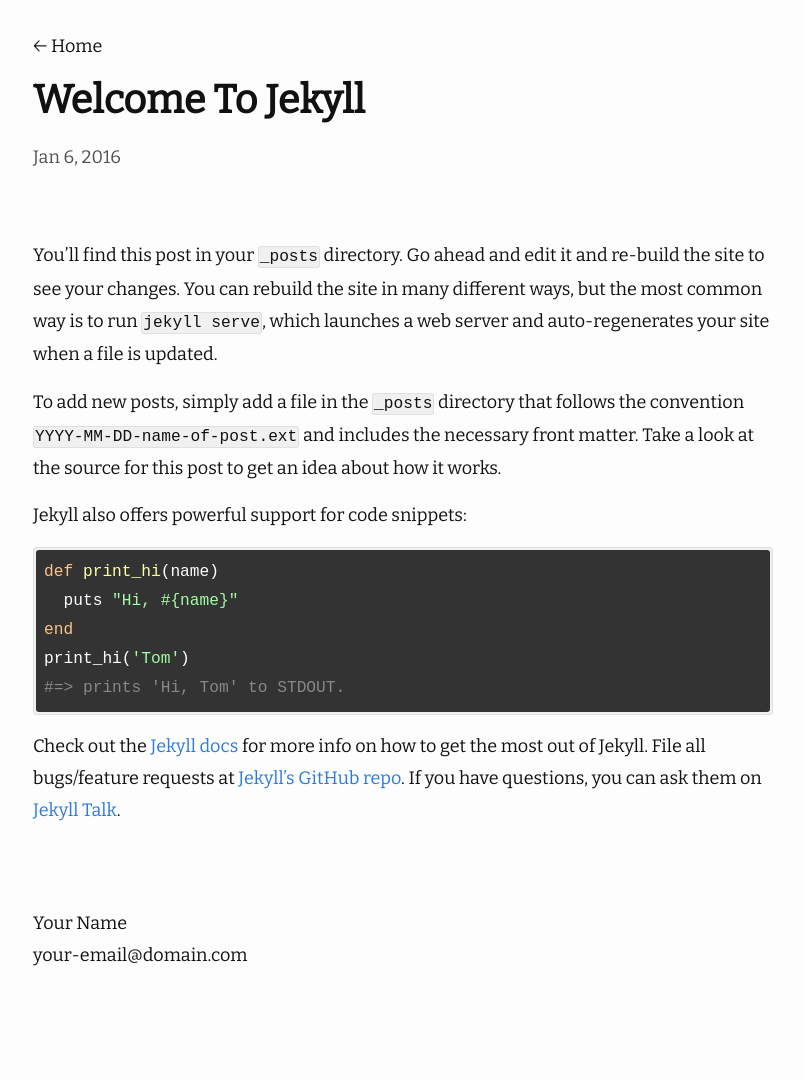
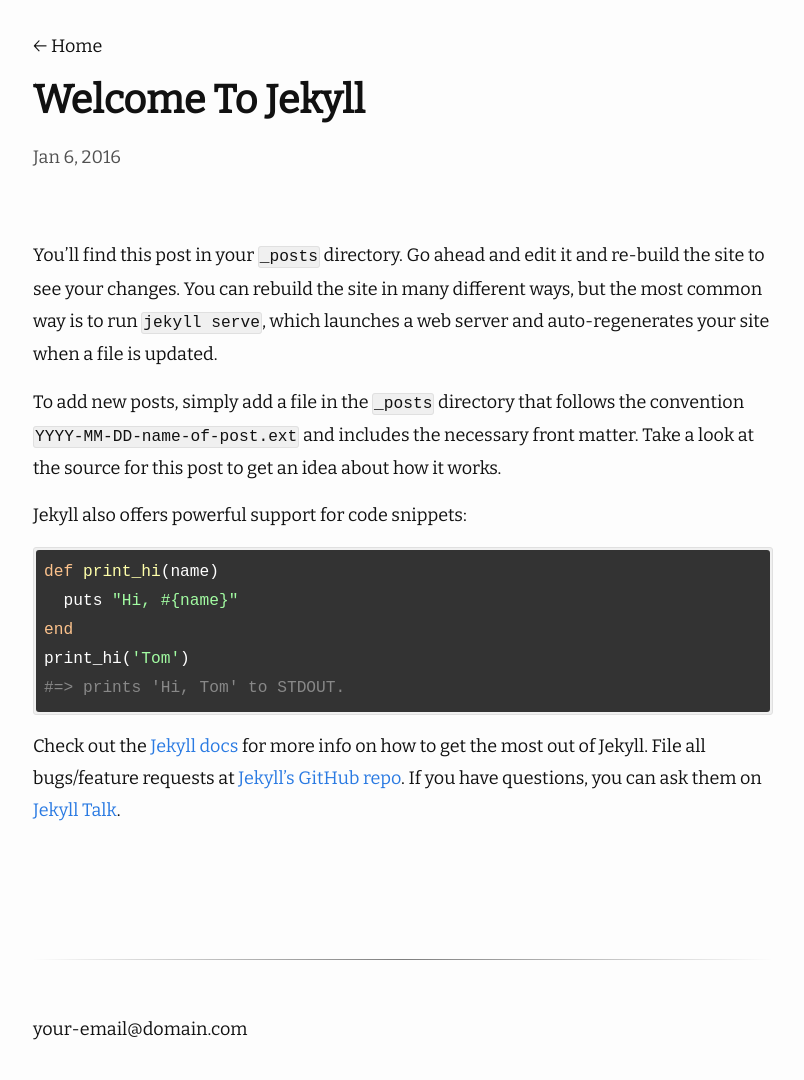
Before and after one commit to huangyz0918/moving, a Jekyll site: the page built from _posts/2016-01-06-welcome-to-jekyll.md, in a window 1280 px wide. Shown: the whole page, without its empty margins (237-1041 px from the left). Built offline with Jekyll 4.4.1, drawn with Linux system fonts in a browser that asks for light colours; nearby versions of some CDN libraries; before the commit the page ends 1007 px from its top, so only the background shows below that.

Commit message:
[UI] Clicking on Post Author redirects to About
- Hide footer author unless you're at home page

```diff
--- a/_includes/footer.html
+++ b/_includes/footer.html
@@ -5,10 +5,15 @@
         <div class="footer-col">
           <ul class="contact-list">
             <li class="p-name">
+            <br>
+            <hr>
+            <br>
+            {% if page.layout == 'home' %}
               {%- if site.author -%}
                 <a class="black-link" href="{{ site.url }}/about.html">
                   {{ site.author | escape }}
                 </a>
+              {%- endif -%}
               {%- endif -%}
               </li>
               {%- if site.email -%}
--- a/_layouts/post.html
+++ b/_layouts/post.html
@@ -34,10 +34,9 @@ layout: default
       </time>
       {%- if page.author -%} •
       <span itemprop="author" itemscope itemtype="http://schema.org/Person"
-        ><span class="p-author h-card" itemprop="name">{{
-          page.author | escape
-        }}</span></span
-      >
+      ><span class="p-author h-card" itemprop="name"><a class="black-link" href="{{ site.url }}/about.html">
+        {{ site.author | escape }}
+      </a></span></span>
       {%- endif -%}
     </p>
   </header>
```
Also changed, not shown: moving.gemspec.
